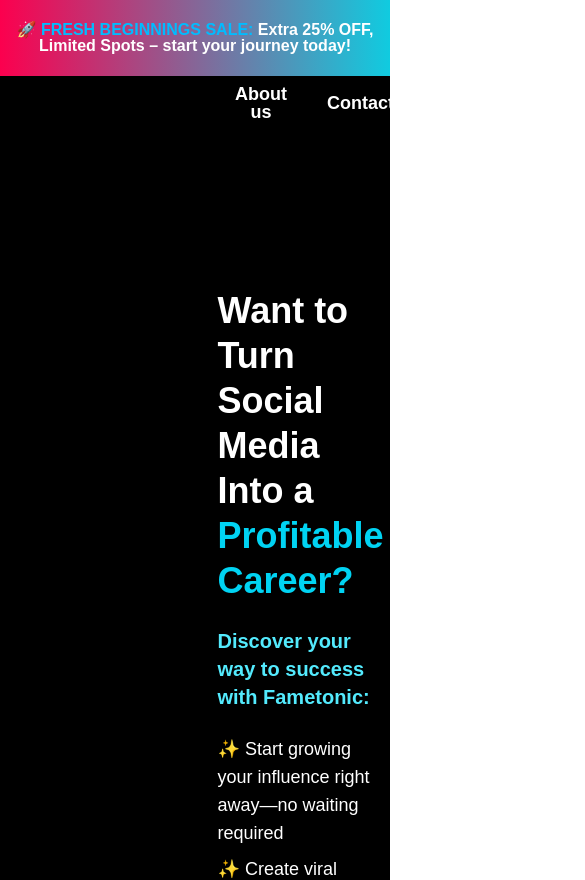
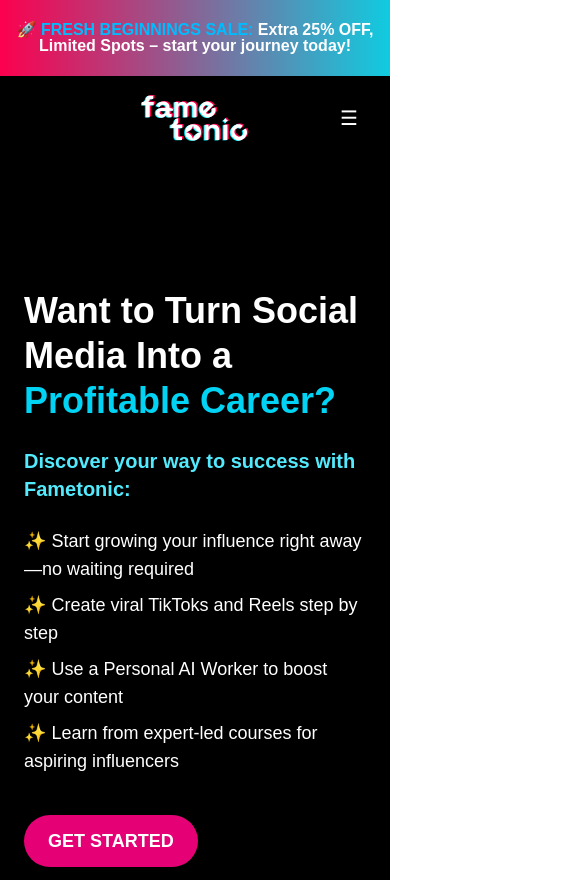
Before and after one commit to Nil20/design-fametonic-home, a Next.js app: page / in a window 390 px wide. Shown: the top 880 px of the page, 585 px wide, since content can reach past the window. Built offline with nearby package versions, Linux system fonts and the light colour scheme.

Commit message:
chore: add mobile view for nav bar

```diff
--- a/src/app/components/HeroSection.tsx
+++ b/src/app/components/HeroSection.tsx
@@ -2,7 +2,7 @@
 
 export default function HeroSection() {
   return (
-    <section className="pt-[212px] flex flex-col md:flex-row ml-[211px] items-center justify-between px-6 md:px-16 py-12 gap-10">
+    <section className="pt-[212px] flex flex-col md:flex-row md:ml-[211px] items-center justify-between px-6 md:px-16 py-12 gap-10">
       <div className="max-w-xl space-y-6">
         <h1 className="text-4xl md:text-5xl font-bold leading-tight">
           Want to Turn Social Media Into a <br />
@@ -30,7 +30,6 @@
         </p>
       </div>
       <div className="md:w-1/2 w-full">
-        {/* Placeholder for image */}
         <div className="w-full aspect-[16/9] bg-gradient-to-tr from-cyan-500 to-pink-500 rounded-3xl shadow-lg" />
       </div>
     </section>
--- a/src/app/components/TopNav.tsx
+++ b/src/app/components/TopNav.tsx
@@ -1,6 +1,7 @@
 'use client';
 
 import Image from 'next/image';
+import { useState } from 'react';
 
 type TopNavProps = {
   navItems?: React.ReactNode[];
@@ -9,22 +10,33 @@
 export default function TopNav({
   navItems = ['About us', 'Contact'],
 }: TopNavProps) {
+  const [showMenu, setShowMenu] = useState(false);
+
   return (
-    <nav className="absolute top-[81px] left-0 right-0 h-[74px] ml-[211px] bg-black text-white px-6 md:px-[64px] z-50">
-      <div className="h-full flex justify-between items-start">
-        <div className="flex items-start h-full w-full justify-between">
-          <div className="h-full flex items-start">
+    <nav className="absolute top-[81px] left-0 right-0 h-[74px] bg-black text-white px-6 md:px-[64px] z-50">
+      <div className="h-full flex items-center md:items-start justify-between w-full">
+        <div className="flex items-center justify-center relative flex-1 md:ml-[211px] md:justify-start">
           <Image
             src="/assets/logo.svg"
             alt="Logo"
             width={120}
             height={0}
-              className="h-full w-auto"
+            className="w-[107.78px] h-[46.07px] md:w-auto md:h-full"
             priority
           />
+
+          {/* Mobile menu toggle button */}
+          <button
+            onClick={() => setShowMenu((prev) => !prev)}
+            className="absolute right-0 p-2 md:hidden"
+            aria-label="Toggle menu"
+          >
+            <span className="text-xl">☰</span>
+          </button>
         </div>
 
-          <div className="flex gap-[40px] pt-1 pr-[330px]">
+        {/* Desktop nav items */}
+        <div className="hidden md:flex gap-10 items-start">
           {navItems.map((item, i) => (
             <button
               key={i}
@@ -34,7 +46,21 @@
             </button>
           ))}
         </div>
+
+        {/* Mobile menu dropdown */}
+        {showMenu && (
+          <div className="absolute top-full left-0 w-full bg-black text-white flex flex-col items-center gap-4 py-4 md:hidden">
+            {navItems.map((item, i) => (
+              <button
+                key={i}
+                className="font-figtree font-semibold text-lg"
+                onClick={() => setShowMenu(false)}
+              >
+                {item}
+              </button>
+            ))}
           </div>
+        )}
       </div>
     </nav>
   );
```
Lines whose indentation alone changed are shown as unchanged.
